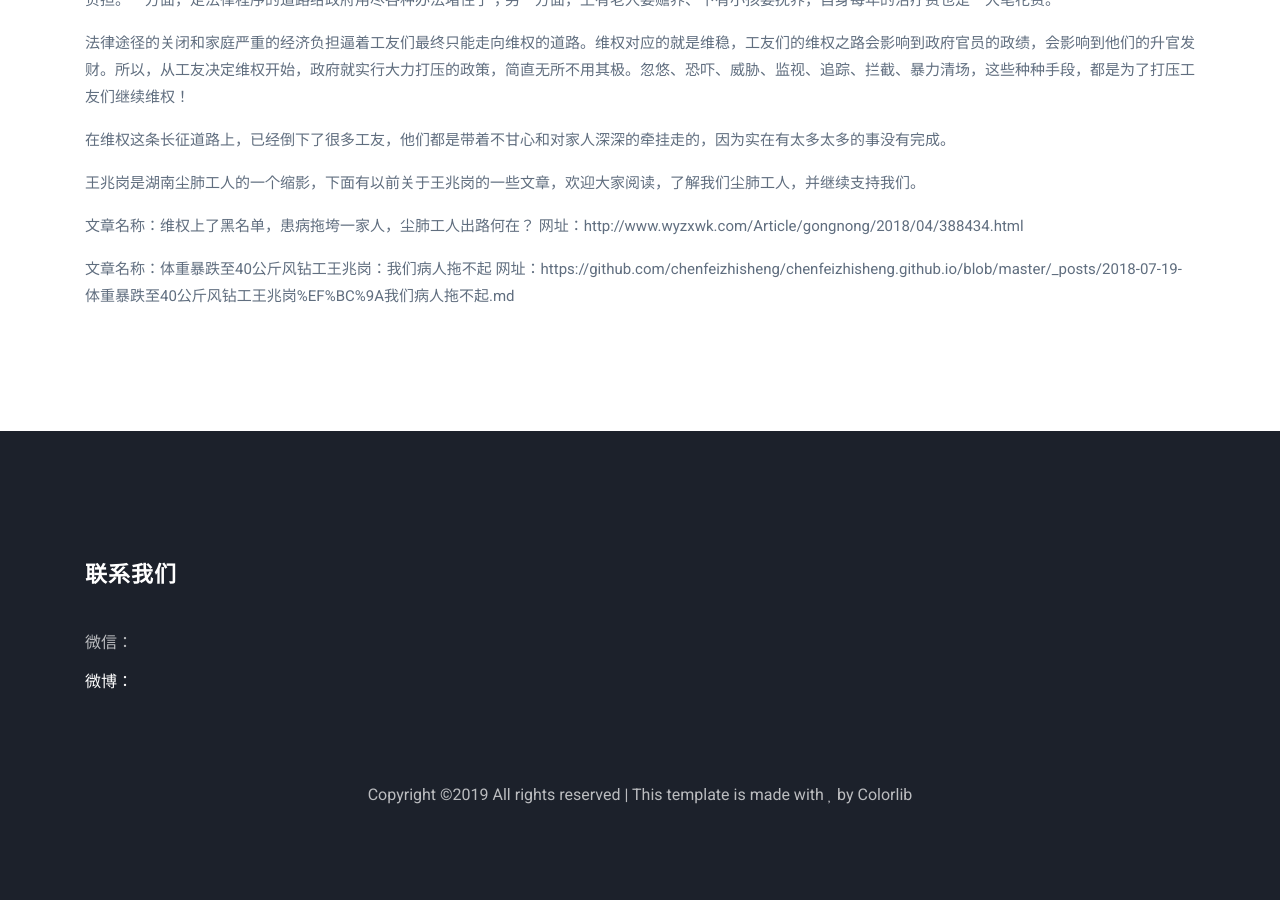
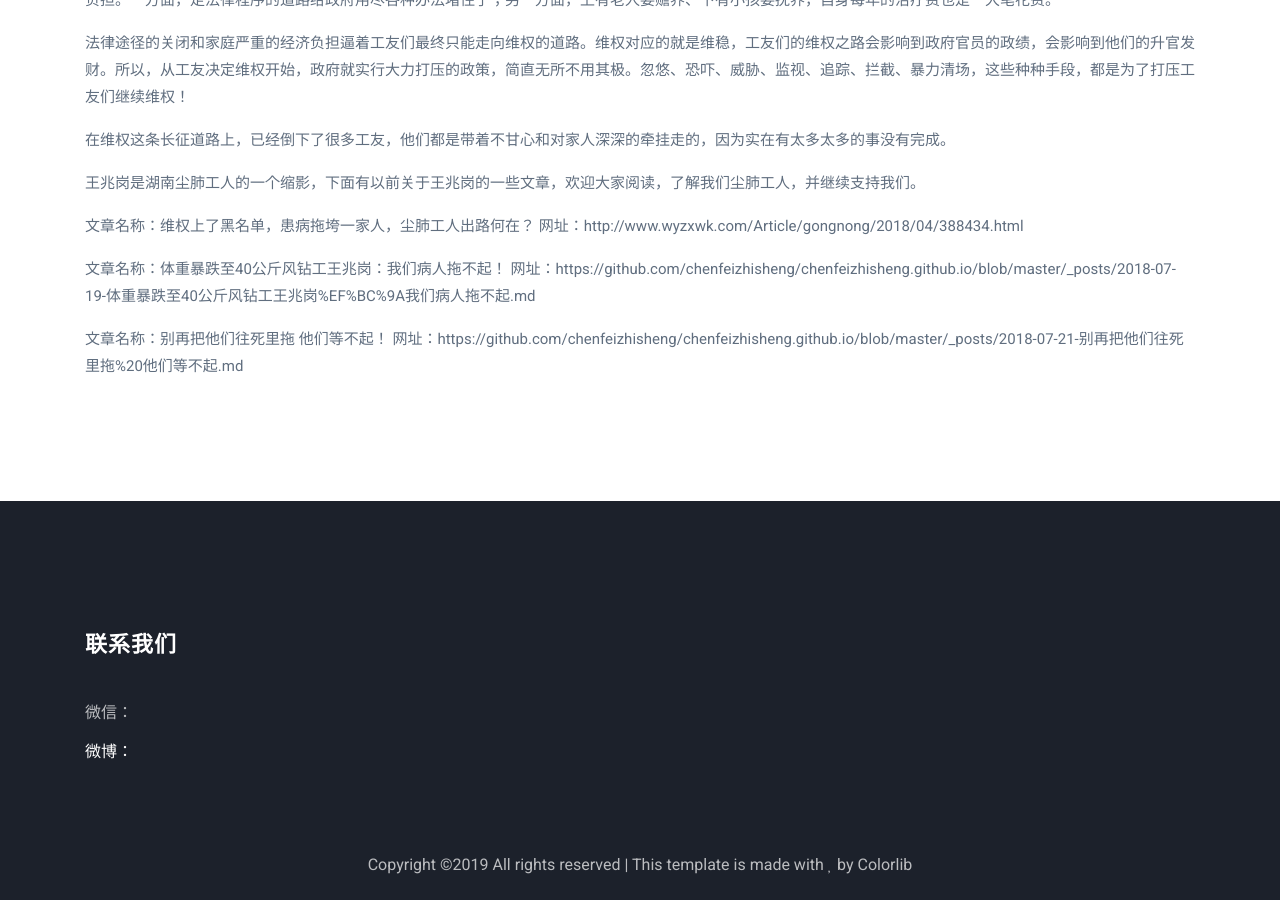
Before and after one commit to chenfeizhisheng/chenfeizhisheng.github.io, a Jekyll site: the page built from _posts/2019-03-13-带着逝去工友的牵挂，我们必须维权到底！.md, in a window 1280 px wide and 900 px high, scrolled down 1429 px. Built offline with Jekyll 4.4.1, drawn with Linux system fonts in a browser that asks for light colours; some web fonts are replaced; comment, search, counter and statistics services are not loaded.

Commit message:
Update 2019-03-13-带着逝去工友的牵挂，我们必须维权到底！.md

```diff
--- a/_posts/2019-03-13-带着逝去工友的牵挂，我们必须维权到底！.md
+++ b/_posts/2019-03-13-带着逝去工友的牵挂，我们必须维权到底！.md
@@ -30,4 +30,6 @@ excerpt_separator: <!--more-->
 
 文章名称：维权上了黑名单，患病拖垮一家人，尘肺工人出路何在？ 网址：http://www.wyzxwk.com/Article/gongnong/2018/04/388434.html
 
-文章名称：体重暴跌至40公斤风钻工王兆岗：我们病人拖不起 网址：https://github.com/chenfeizhisheng/chenfeizhisheng.github.io/blob/master/_posts/2018-07-19-体重暴跌至40公斤风钻工王兆岗%EF%BC%9A我们病人拖不起.md
+文章名称：体重暴跌至40公斤风钻工王兆岗：我们病人拖不起！  网址：https://github.com/chenfeizhisheng/chenfeizhisheng.github.io/blob/master/_posts/2018-07-19-体重暴跌至40公斤风钻工王兆岗%EF%BC%9A我们病人拖不起.md
+
+文章名称：别再把他们往死里拖 他们等不起！  网址：https://github.com/chenfeizhisheng/chenfeizhisheng.github.io/blob/master/_posts/2018-07-21-别再把他们往死里拖%20他们等不起.md
```
